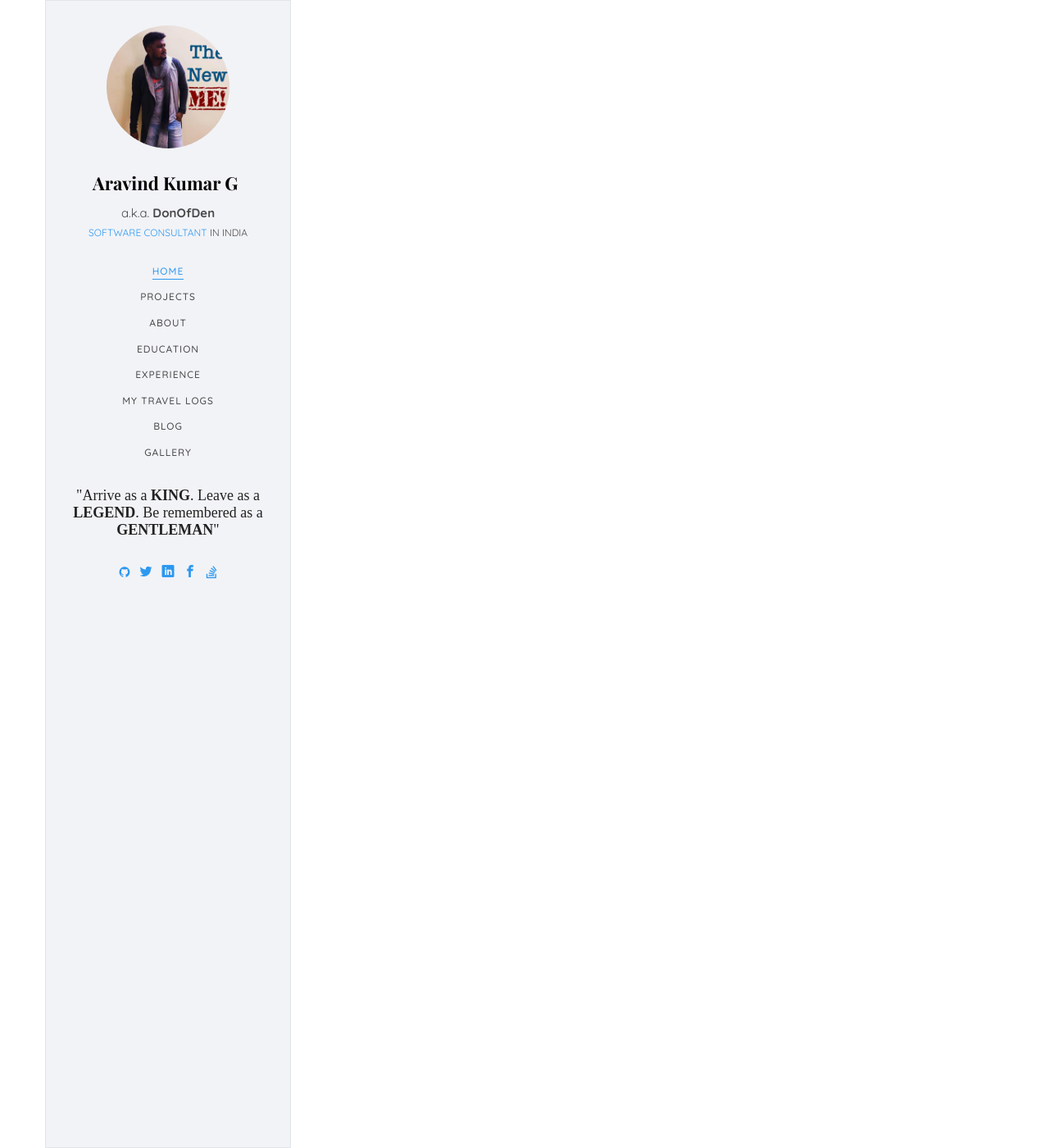
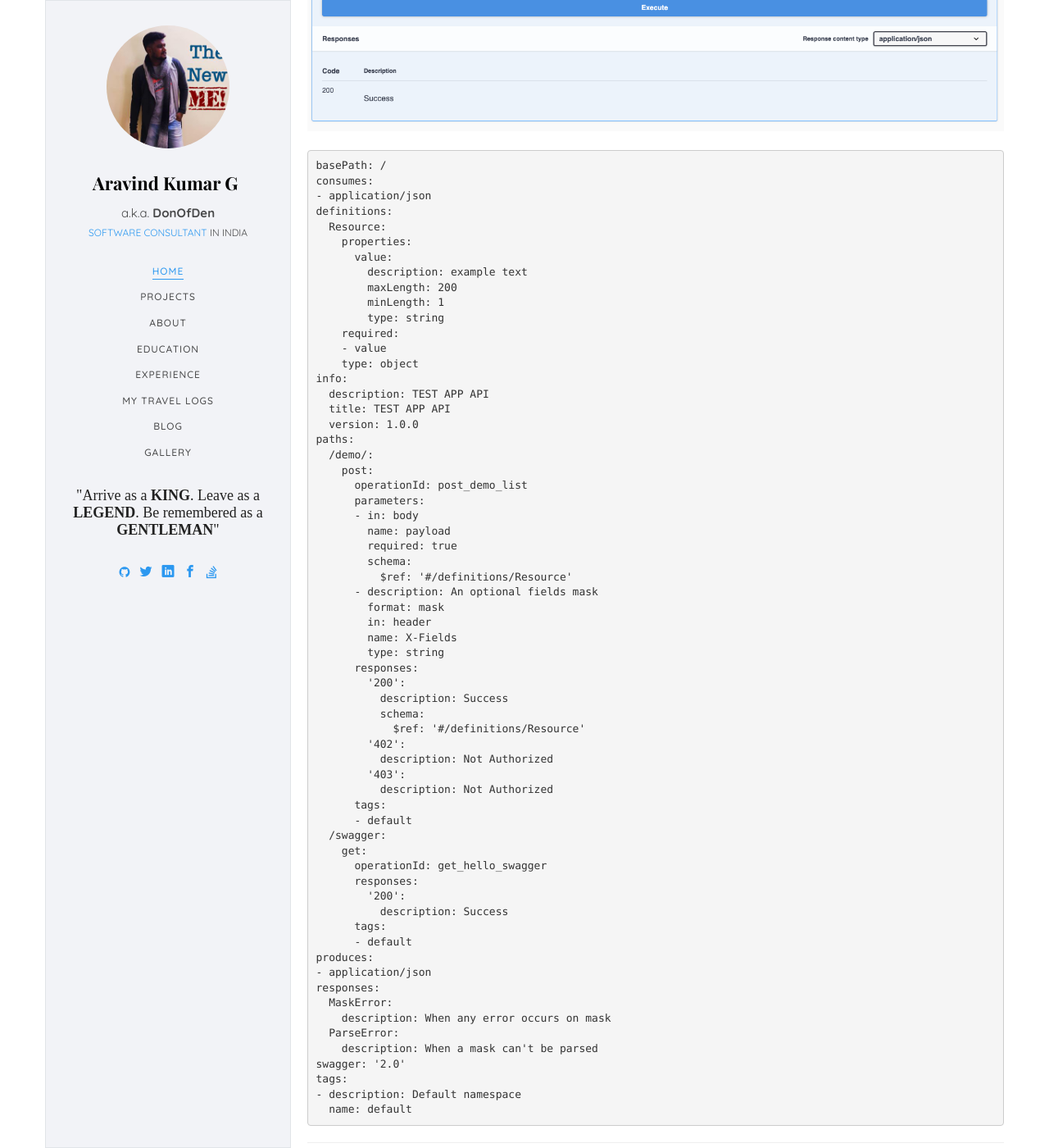
Before and after one commit to donofden/donofden.github.io, a Jekyll site: the page built from _posts/2020-05-30-Python-Flask-automatically-generated-Swagger-2-0-Document.md, in a window 1280 px wide and 1400 px high, scrolled down 7307 px. Shown: the whole window at 82% size. Built offline with Jekyll 4.4.1, drawn with Linux system fonts in a browser that asks for light colours; some web fonts are replaced; some of the changed text lies outside the part shown.

Commit message:
Python Flask automatically generated Swagger 2.0 Document

````diff
--- a/_posts/2020-05-30-Python-Flask-automatically-generated-Swagger-2-0-Document.md
+++ b/_posts/2020-05-30-Python-Flask-automatically-generated-Swagger-2-0-Document.md
@@ -260,5 +260,75 @@ This will start the server at port 5003. You can access the Swagger UI on http:/
 
 `Try out` by posting some values to the Endpoint.
 
+To get `Yaml` documentation, click `Try out` from `Swagger UI` doc or hit `http://localhost:5003/swagger`, this will generate a `yamldoc.yml` file.
+
+![blog-head-image](/images/doc/swagger-blog-3.png)
+
+```yaml
+basePath: /
+consumes:
+- application/json
+definitions:
+  Resource:
+    properties:
+      value:
+        description: example text
+        maxLength: 200
+        minLength: 1
+        type: string
+    required:
+    - value
+    type: object
+info:
+  description: TEST APP API
+  title: TEST APP API
+  version: 1.0.0
+paths:
+  /demo/:
+    post:
+      operationId: post_demo_list
+      parameters:
+      - in: body
+        name: payload
+        required: true
+        schema:
+          $ref: '#/definitions/Resource'
+      - description: An optional fields mask
+        format: mask
+        in: header
+        name: X-Fields
+        type: string
+      responses:
+        '200':
+          description: Success
+          schema:
+            $ref: '#/definitions/Resource'
+        '402':
+          description: Not Authorized
+        '403':
+          description: Not Authorized
+      tags:
+      - default
+  /swagger:
+    get:
+      operationId: get_hello_swagger
+      responses:
+        '200':
+          description: Success
+      tags:
+      - default
+produces:
+- application/json
+responses:
+  MaskError:
+    description: When any error occurs on mask
+  ParseError:
+    description: When a mask can't be parsed
+swagger: '2.0'
+tags:
+- description: Default namespace
+  name: default
+```
+
 ----------------------
 Share your thoughts via twitter [`@aravind_kumar_g`](https://twitter.com/aravind_kumar_g) ``¯\_(ツ)_/¯``
````
Also changed, not shown: images/doc/swagger-blog-3.png (added).
